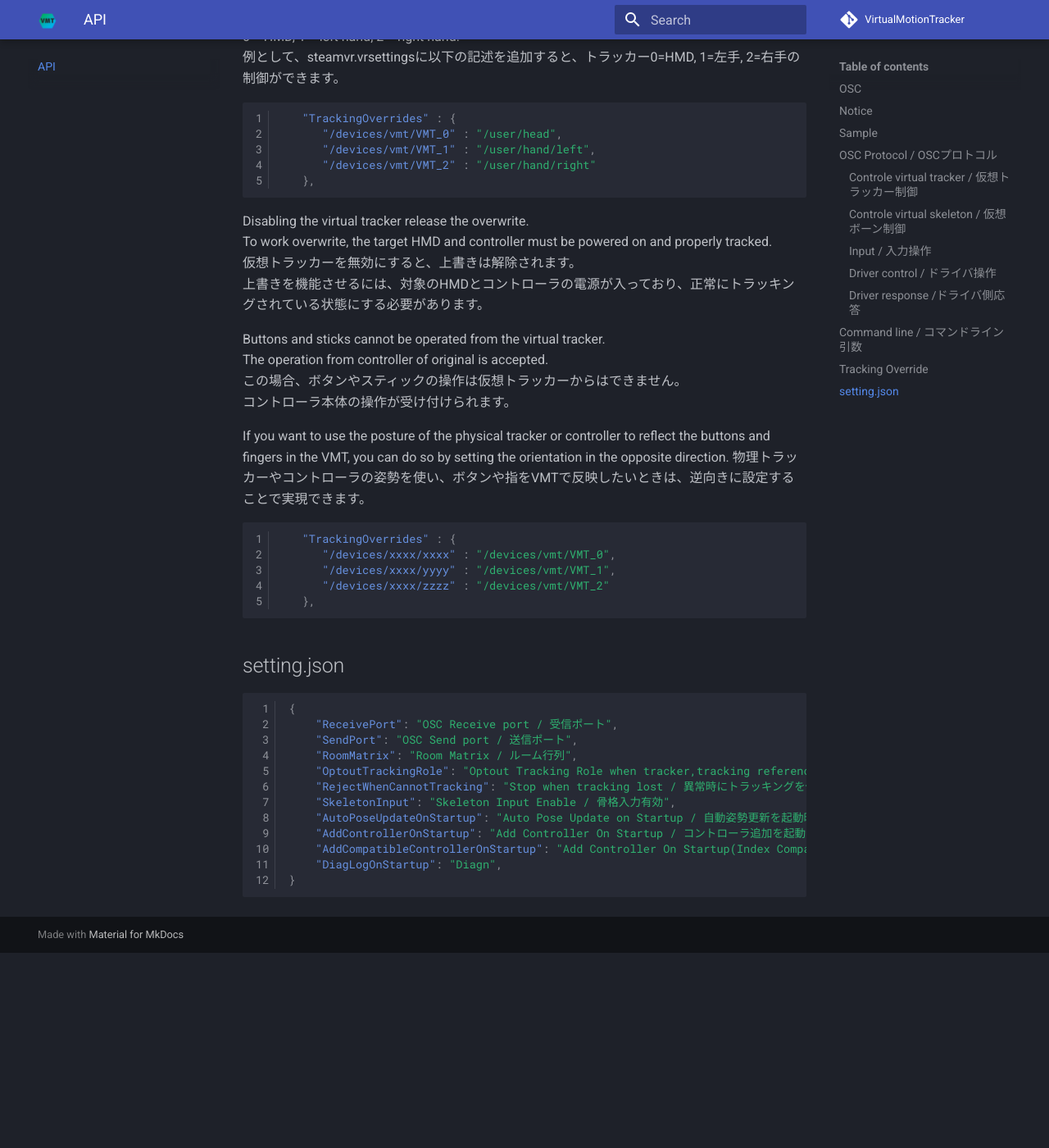
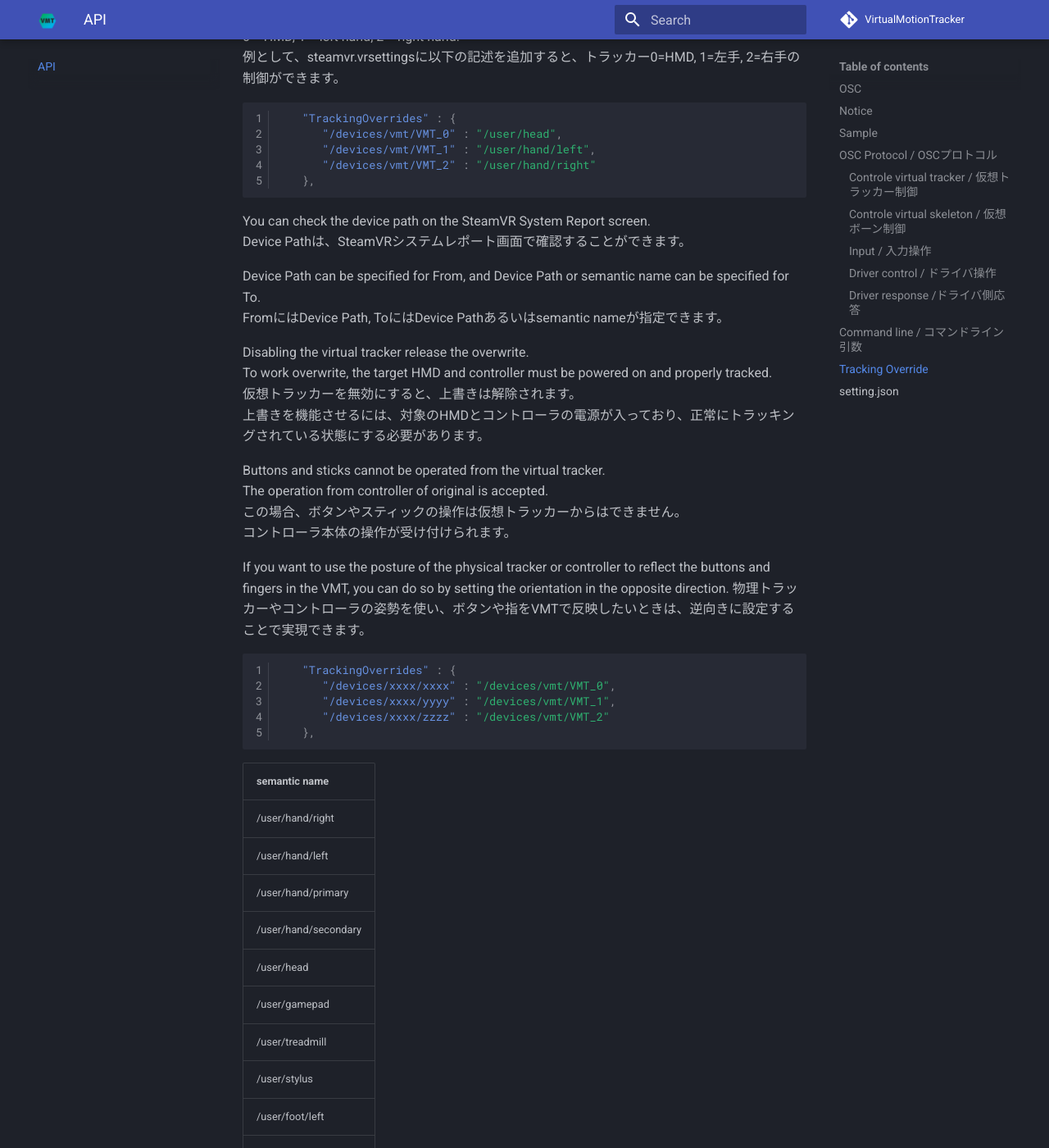
Before and after one commit to gpsnmeajp/VirtualMotionTrackerDocument, an MkDocs documentation site: the page built from docs/api.md, in a window 1280 px wide and 1400 px high, scrolled down 12205 px. Shown: the whole window at 82% size. Built offline with MkDocs 1.6.1 and Material for MkDocs 9.7.7, drawn with Linux system fonts in a browser that asks for light colours; comment, search, counter and statistics services are not loaded; before the commit the page ends 13367 px from its top, so only the background shows below that; some of the changed text lies outside the part shown.

Commit message:
Tracking Overrideについて追記

````diff
--- a/docs/api.md
+++ b/docs/api.md
@@ -402,6 +402,13 @@ As an example, if you add the following description to steamvr.vrsettings, you c
    },
 ```
 
+
+You can check the device path on the SteamVR System Report screen.
+Device Pathは、SteamVRシステムレポート画面で確認することができます。
+
+Device Path can be specified for From, and Device Path or semantic name can be specified for To.
+FromにはDevice Path, ToにはDevice Pathあるいはsemantic nameが指定できます。
+
 Disabling the virtual tracker release the overwrite.
 To work overwrite, the target HMD and controller must be powered on and properly tracked.
 仮想トラッカーを無効にすると、上書きは解除されます。
@@ -423,6 +430,30 @@ If you want to use the posture of the physical tracker or controller to reflect
    },
 ```
 
+|semantic name|
+|---|
+|/user/hand/right|
+|/user/hand/left|
+|/user/hand/primary|
+|/user/hand/secondary|
+|/user/head|
+|/user/gamepad|
+|/user/treadmill|
+|/user/stylus|
+|/user/foot/left|
+|/user/foot/right|
+|/user/shoulder/left|
+|/user/shoulder/right|
+|/user/elbow/left|
+|/user/elbow/right|
+|/user/knee/left|
+|/user/knee/right|
+|/user/waist|
+|/user/chest|
+|/user/camera|
+|/user/keyboard|
+
+
 ## setting.json
 
 ```json
````
